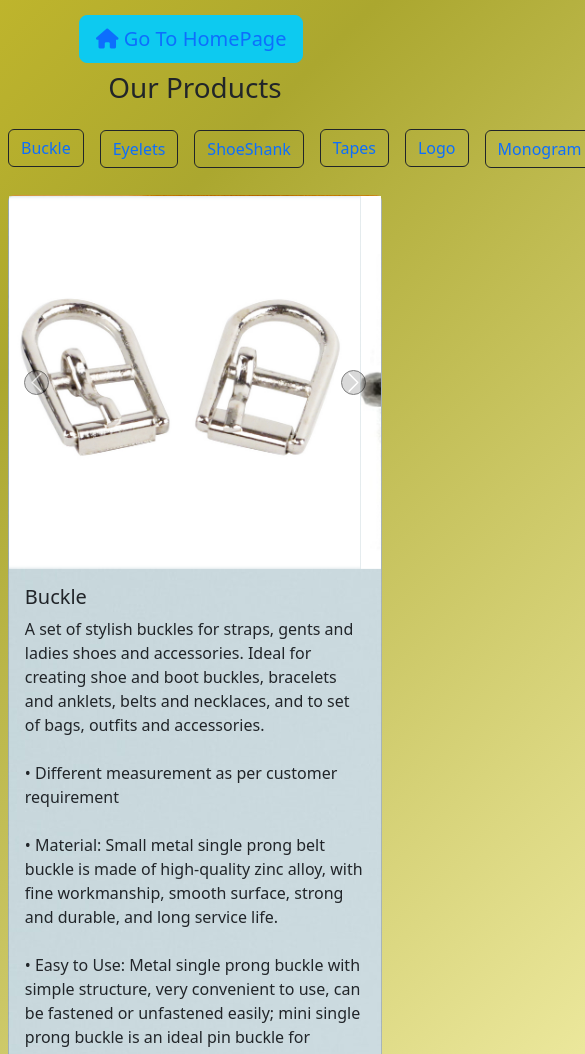
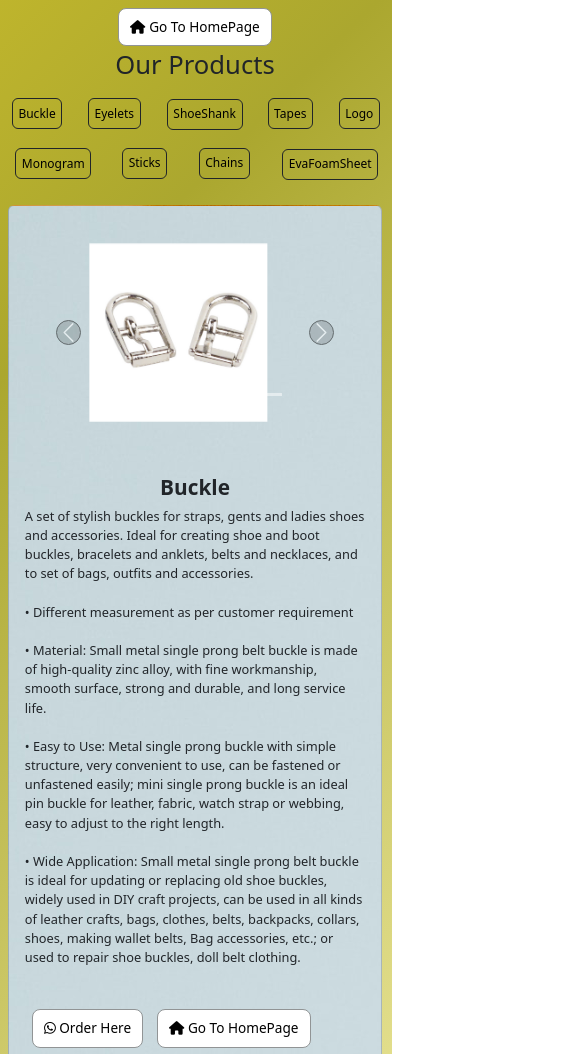
Before and after one commit to c4coderandcreator/DEEN-Enterprises-Completed, a plain HTML site: page index1.html in a window 390 px wide. Shown: the top 1054 px of the page, 585 px wide, since content can reach past the window. Drawn offline with nearby package versions, Linux system fonts and the light colour scheme.

Commit message:
Add responsiveness to Product Pages

```diff
--- a/index1.html
+++ b/index1.html
@@ -17,7 +17,7 @@
 <body>
     <h1 class="Top"><button class="btn btn-lg btn-block btn-info" type="button"><a class="footer-link" href = "index.html"><i class="fa-solid fa-house fa-bounce"> </i> Go To HomePage</a></button> <br> Our Products </h1>
 
-    <div class="d-flex flex-row justify-content-around bd-highlight mb-3">
+    <div class="page-btn d-flex flex-row justify-content-around bd-highlight mb-3">
         <div class="p-2 bd-highlight"><button type="button" class="btn btn-outline-dark"><a href="index1.html"> Buckle </a></button></div>
         <div class="p-2 bd-highlight"><button type="button" class="btn btn-outline-dark"><a href="index2.html">Eyelets</a></button></div>
         <div class="p-2 bd-highlight"><button type="button" class="btn btn-outline-dark"><a href="index3.html">ShoeShank</a></button></div>
@@ -66,7 +66,6 @@
                   <span class=" arrow visually-hidden">Next</span>
                 </button>
               </div>
-
           </div>
           <div class="col-md-8">
             <div class="card-body">
@@ -77,8 +76,10 @@
                 •	Material: Small metal single prong belt buckle is made of high-quality zinc alloy, with fine workmanship, smooth surface, strong and durable, and long service life.</br></br>
                 •	Easy to Use: Metal single prong buckle with simple structure, very convenient to use, can be fastened or unfastened easily; mini single prong buckle is an ideal pin buckle for leather, fabric, watch strap or webbing, easy to adjust to the right length.</br></br>
                 •	Wide Application: Small metal single prong belt buckle is ideal for updating or replacing old shoe buckles, widely used in DIY craft projects, can be used in all kinds of leather crafts, bags, clothes, belts, backpacks, collars, shoes, making wallet belts, Bag accessories, etc.; or used to repair shoe buckles, doll belt clothing.</br></br>
-                <button class="btn btn-lg btn-block btn-info" type="button"><a class="footer-link" href = "https://wa.me/923424443136"><i class="fa-brands fa-whatsapp fa-bounce"> </i> Order Here</a></button> <br>
-                <button class="btn btn-lg btn-block btn-info" type="button"><a class="footer-link" href = "index.html"><i class="fa-solid fa-house fa-bounce"> </i> Go To HomePage</a></button>
+                <div class="div-bottom-btn">
+                  <button class="btn-bottom btn btn-lg btn-block btn-info" type="button"><a class="footer-link" href = "https://wa.me/923424443136"><i class="fa-brands fa-whatsapp fa-bounce"> </i> Order Here</a></button> <br>
+                  <button class="btn-bottom btn btn-lg btn-block btn-info" type="button"><a class="footer-link" href = "index.html"><i class="fa-solid fa-house fa-bounce"> </i> Go To HomePage</a></button>
+                </div>
             </p>
             </div>
           </div>
--- a/style.css
+++ b/style.css
@@ -11,7 +11,9 @@
     font-weight: 700;
     color: hsl(0, 0%, 100%);
 }
-
+h1{
+	font-size: 2rem;
+}
 .custom-loader {
   width: 40px;
   height: 40px;
@@ -46,8 +48,8 @@
   color:#000000;
 }
 .nav-link{
-  font-family: 'Montserrat-bold';
-    font-weight: 700;
+    font-family: "Poppins", sans-serif;
+    font-weight: bold;
   color: rgb(0, 0, 0);
 
 }
@@ -67,8 +69,8 @@
 
 #carouselExampleCaptions{
     padding: 7% 15%;
-    font-family: 'Montserrat-bold';
-    font-weight: 300;
+    font-family: "Poppins", sans-serif;
+    /* font-weight: 300; */
     text-align: center;
     background-color: rgb(255, 239, 120);
     color: #000000;
@@ -150,8 +152,6 @@
 .pricing-column{
   padding: 3% 2%;
 }
-
-
 
    .footer-link{
      font-family: 'Merriweather', serif;
@@ -400,6 +400,9 @@ body {
 	.hero{
 		height:65vh;
 	}
+	h1{
+		font-size: 1.7rem;
+	}
 	.title2{
 		margin-top: 30px;
 	}
--- a/style2.css
+++ b/style2.css
@@ -3,8 +3,8 @@ body {
 	background-size: 400% 400%;
 	animation: gradient 5s ease infinite;
 	height: 100vh;
+    overflow-x: hidden;
 }
-
 @keyframes gradient {
 	0% {
 		background-position: 0% 50%;
@@ -16,21 +16,20 @@ body {
 		background-position: 0% 50%;
 	}
 }
-.card{
-    margin: 2% 2% 2% 2%;
-    padding-bottom: 2%;
-    background-image: url("images/Background2.jpg");
-}
-
 .Top{
     text-align: center;
-    padding: 2%;
+    padding: 0;
 }
-.btn{
-    margin: 2% 2% 2% 0%;
+h1{
+    margin-bottom: 0.9rem;
 }
-
-.carousel-control-prev-icon, .carousel-control-next-icon {
+.w-100 {
+    width: 70%!important;
+    margin: auto;
+}
+#carouselExampleIndicators{
+    margin: 10% 0;
+}.carousel-control-prev-icon, .carousel-control-next-icon {
     height: 25px;
     width: 25px;
     outline: black;
@@ -39,6 +38,125 @@ body {
     border-radius: 50%;
     border: 1px solid black;
 }
-a {
+.btn{
+    margin: 2% 2% 1% 2%;
+}
+.btn-lg {
+    --bs-btn-padding-y: 0.7rem;
+    --bs-btn-padding-x: 0.9rem;
+    --bs-btn-font-size: 1rem;
+    --bs-btn-border-radius: 1rem;
+}
+.btn-info {
+    --bs-btn-color: #6b6a6a;
+    --bs-btn-bg: #ffffff;
+    --bs-btn-border-color: #919495;
+    --bs-btn-hover-color: #000;
+    --bs-btn-hover-bg: #919495;
+    --bs-btn-hover-border-color: #919495;
+    --bs-btn-focus-shadow-rgb: 11,172,204;
+    --bs-btn-active-color: #000;
+    --bs-btn-active-bg: #393b3b;
+    --bs-btn-active-border-color: #919495;
+    --bs-btn-active-shadow: inset 0 3px 5px rgba(0, 0, 0, 0.125);
+    --bs-btn-disabled-color: #000;
+    --bs-btn-disabled-bg: #919495;
+    --bs-btn-disabled-border-color: #96999a;
+}
+.card{
+    margin: 2% 2% 2% 2%;
+    padding-bottom: 2%;
+    background-image: url("images/Background2.jpg");
+}
+.card-title{
+    font-weight: bold;
+    font-size: 1.5rem;
+    margin-bottom: 2%;
+}
+.div-bottom-btn{
+    display: flex;
+}
+.col-md-4{
+    margin: auto;
+}
+a{
     text-decoration: none;
+    color: black;
+}
+.page-btn{
+	flex-wrap: wrap;
+    margin: -6px -2px;
+}
+@media (max-width:480px) {
+    body{
+        overflow: scroll;
+    }
+    h1{
+        font-size: 1.6rem;
+    }
+    .w-100{
+        width: 60%!important;
+    }
+    #carouselExampleIndicators{
+        margin: 10% 10%;
+    }
+    .btn{
+      --bs-btn-padding-x: 0.35rem;
+      --bs-btn-padding-y: 0.35rem;
+      --bs-btn-font-size: 0.75rem;
+    }
+    .btn-lg {
+      --bs-btn-padding-y: 0.5rem;
+      --bs-btn-padding-x: 0.7rem;
+      --bs-btn-font-size: 0.85rem;
+      --bs-btn-border-radius: 0.5rem;
+    }
+    .card-title{
+        text-align: center;
+        font-size: 1.3rem;
+    }
+    .card-text{
+        font-size: 0.8rem;
+    }
+    .card-text:last-child {
+        margin-bottom: 0;
+        font-size: 0.8rem;
+    }
+}
+@media (min-width:481px) and (max-width:720px){
+    body{
+        overflow: scroll;
+    }
+
+    .w-100{
+          width: 60%!important;
+    }
+    #carouselExampleIndicators{
+          margin: 10% 10%;
+    }
+    h1{
+          font-size: 1.8rem;
+    }
+    .btn{
+        --bs-btn-padding-x: 0.35rem;
+        --bs-btn-padding-y: 0.35rem;
+        --bs-btn-font-size: 0.75rem;
+    }
+    .btn-lg {
+        --bs-btn-padding-y: 0.5rem;
+        --bs-btn-padding-x: 0.7rem;
+        --bs-btn-font-size: 0.85rem;
+        --bs-btn-border-radius: 0.5rem;
+    }
+    .card-title{
+          text-align: center;
+          font-size: 1.3rem;
+    }
+    .card-text{
+          font-size: 0.8rem;
+    }
+    .card-text:last-child {
+        margin-bottom: 0;
+        font-size: 0.8rem;
+    }
   }
```
Also changed, not shown: index2.html (+5 -3 lines), index3.html (+5 -3 lines), index4.html (+5 -3 lines), index5.html (+5 -3 lines), index6.html (+5 -3 lines), index7.html (+5 -3 lines), index8.html (+5 -3 lines), index9.html (+5 -3 lines).
